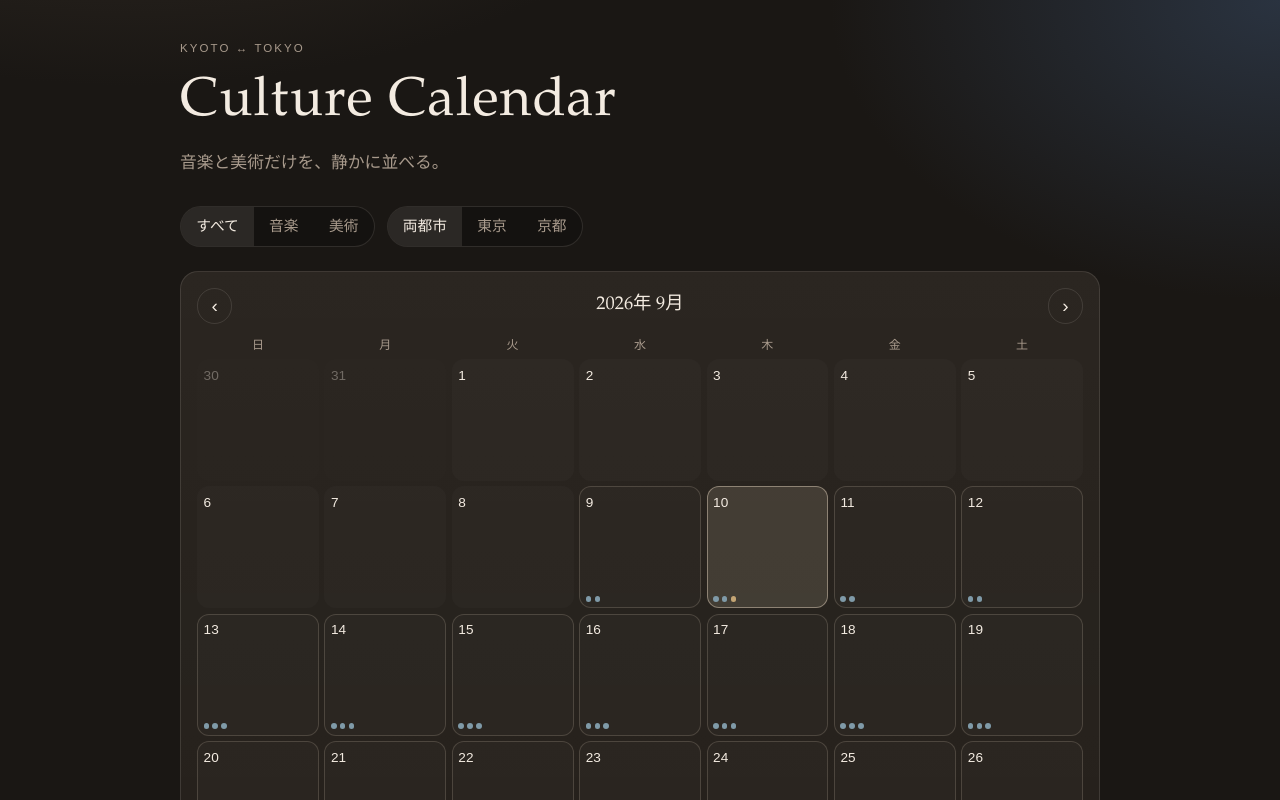
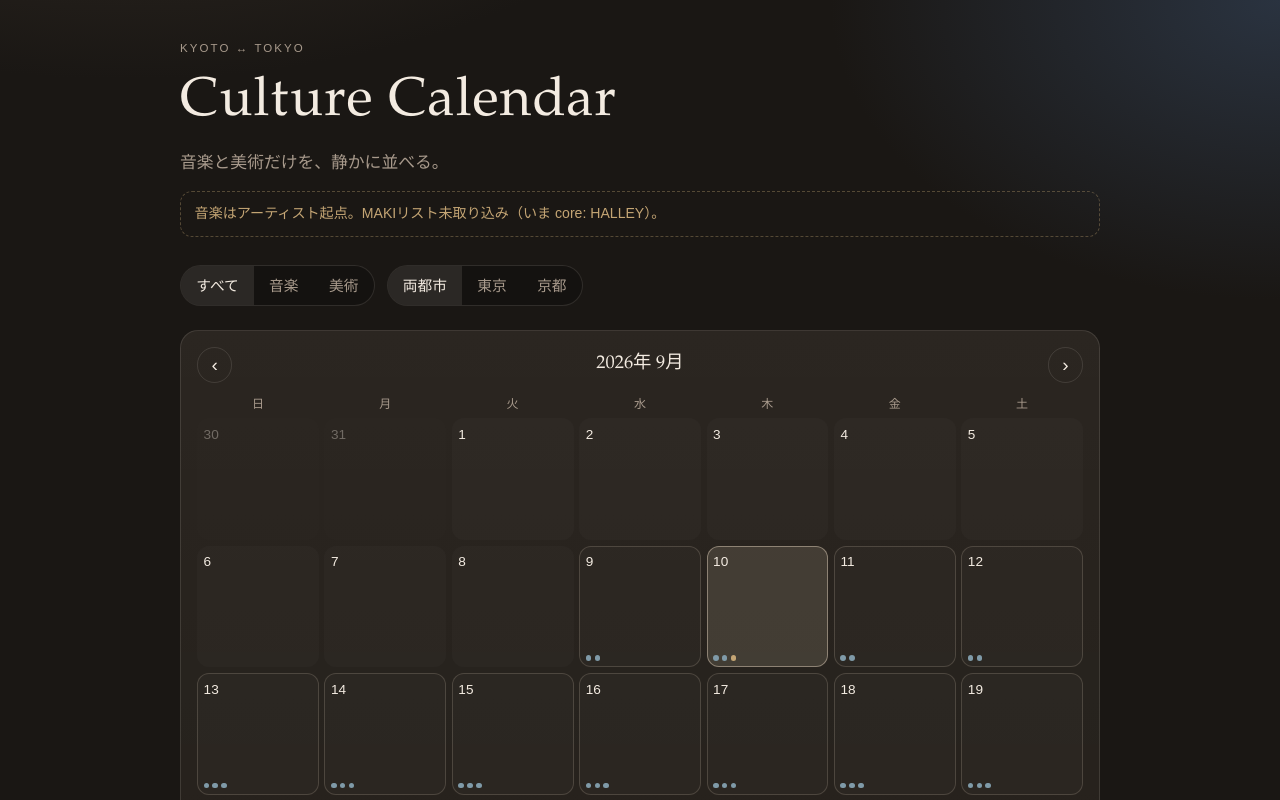
Before and after one commit to Licca-07/culture-calendar, a React (Vite) app: page / in a window 1280 px wide. Shown: the top 800 px of the page. Built offline with nearby package versions, Linux system fonts and the light colour scheme.

Commit message:
Prioritize music events from core artists then related
Add artists.json seed, document MAKI-list import path, and show missing
seed status in the calendar UI.

```diff
--- /dev/null
+++ b/public/artists.json
@@ -0,0 +1,34 @@
+{
+  "version": 1,
+  "updated": "2026-09-10",
+  "strategy": {
+    "primary": "core_artists",
+    "secondary": "related_artists",
+    "cities": ["tokyo", "kyoto"],
+    "notes": "音楽イベントはまず core に出ているアーティストの公演を拾う。次に related（共演・同レーベル・近いシーン）を広げる。MAKI実装時の羅列リストを core に移植する想定。"
+  },
+  "core": [
+    {
+      "id": "halley",
+      "name": "HALLEY",
+      "priority": 1,
+      "links": {
+        "official": "https://www.halley-official.com/"
+      },
+      "notes": "Favorite Tea / Born with Love Pt. 1。MAKIリスト確認後に順位調整"
+    }
+  ],
+  "related": [
+    {
+      "id": "placeholder-related",
+      "name": "（MAKIリストから関連を追加）",
+      "relatedTo": ["halley"],
+      "priority": 50,
+      "notes": "共演者・同シーンを後で埋める"
+    }
+  ],
+  "makiImport": {
+    "status": "missing",
+    "instruction": "MAKI実装で羅列したアーティスト名を core[] に貼る。見つか次第 status を imported にする。"
+  }
+}
--- a/public/events.json
+++ b/public/events.json
@@ -9,6 +9,7 @@
     "end": "2026-11-19",
     "url": "https://www.halley-official.com/",
     "source": "official",
+    "artists": ["halley"],
     "notes": "Open 18:15 / Start 19:00。Favorite Tea の流れ"
   },
   {
--- a/src/App.css
+++ b/src/App.css
@@ -58,6 +58,16 @@ h1 {
   margin: 0;
   color: var(--muted);
   font-size: 1.05rem;
+}
+
+.seed-note {
+  margin: 0.85rem 0 0;
+  padding: 0.7rem 0.85rem;
+  border: 1px dashed rgba(196, 165, 116, 0.35);
+  border-radius: 12px;
+  color: var(--music);
+  font-size: 0.88rem;
+  font-family: "Avenir Next", "Hiragino Sans", sans-serif;
 }
 
 .filters {
--- a/src/App.tsx
+++ b/src/App.tsx
@@ -25,7 +25,13 @@ export type CultureEvent = {
   end: string
   url: string
   source: string
+  artists?: string[]
   notes?: string
+}
+
+type ArtistSeed = {
+  makiImport?: { status?: string; instruction?: string }
+  core?: { id: string; name: string }[]
 }
 
 type TypeFilter = 'all' | 'music' | 'art'
@@ -39,6 +45,7 @@ function overlapsDay(event: CultureEvent, day: Date) {
 
 export default function App() {
   const [events, setEvents] = useState<CultureEvent[]>([])
+  const [artistSeed, setArtistSeed] = useState<ArtistSeed | null>(null)
   const [cursor, setCursor] = useState(() => startOfMonth(new Date(2026, 8, 1)))
   const [type, setType] = useState<TypeFilter>('all')
   const [city, setCity] = useState<CityFilter>('all')
@@ -49,6 +56,10 @@ export default function App() {
       .then((r) => r.json())
       .then((data: CultureEvent[]) => setEvents(data))
       .catch(() => setEvents([]))
+    fetch('/artists.json')
+      .then((r) => r.json())
+      .then((data: ArtistSeed) => setArtistSeed(data))
+      .catch(() => setArtistSeed(null))
   }, [])
 
   const filtered = useMemo(
@@ -89,6 +100,12 @@ export default function App() {
         <p className="eyebrow">Kyoto ↔ Tokyo</p>
         <h1>Culture Calendar</h1>
         <p className="lede">音楽と美術だけを、静かに並べる。</p>
+        {artistSeed?.makiImport?.status === 'missing' ? (
+          <p className="seed-note">
+            音楽はアーティスト起点。MAKIリスト未取り込み（いま core:{" "}
+            {(artistSeed.core ?? []).map((a) => a.name).join(", ") || "なし"}）。
+          </p>
+        ) : null}
       </header>
 
       <section className="filters" aria-label="フィルター">
```
Also changed, not shown: 3 other files (tests, documents, lock files or other folders).
